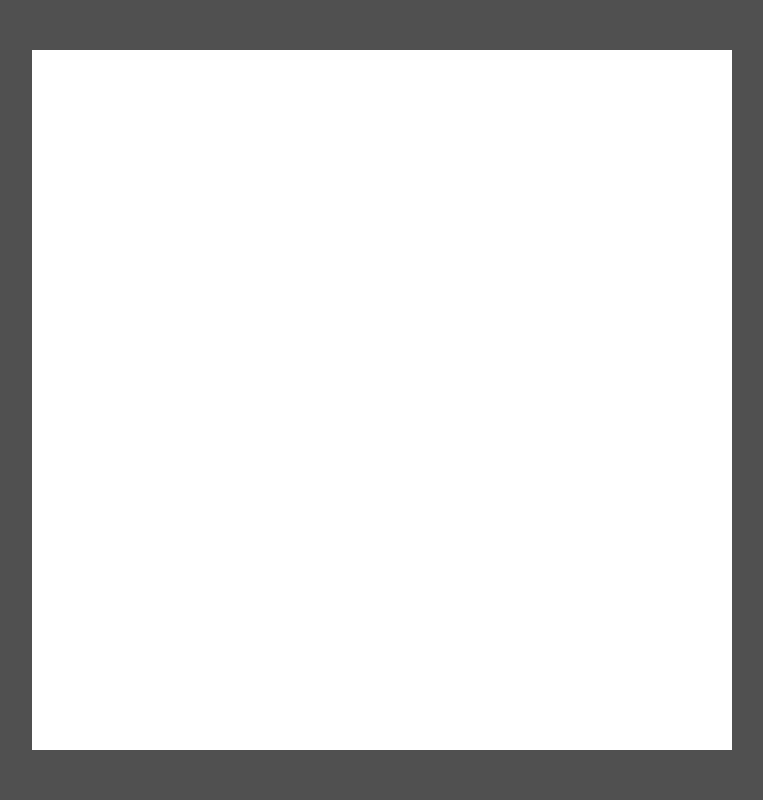
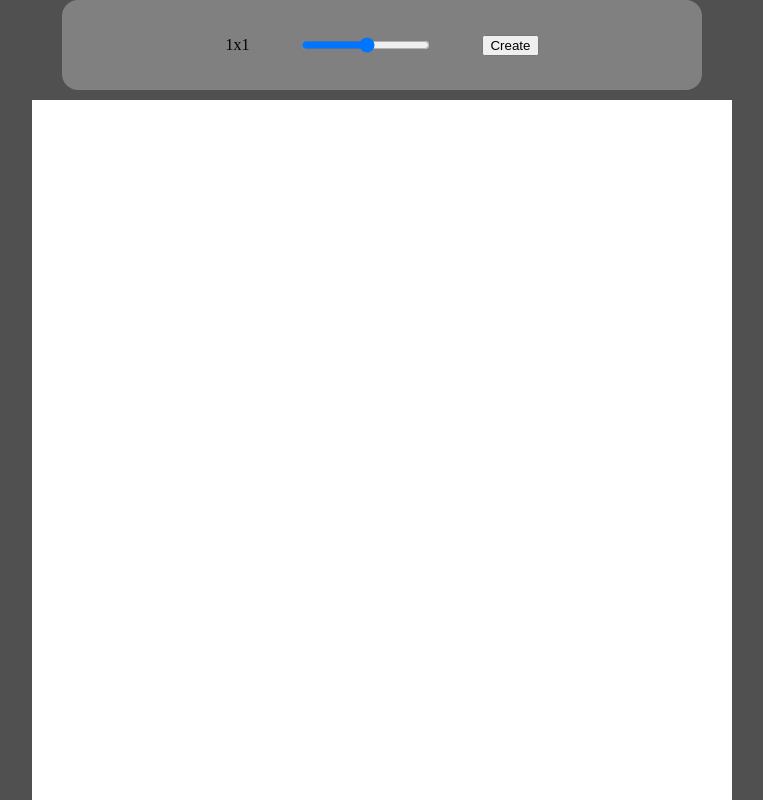
Before and after one commit to santosArnol/Etch-a-Sketch, a plain HTML site: page index.html in a window 1280 px wide. Shown: the whole page, without its empty margins (258-1021 px from the left). Drawn offline with Linux system fonts and the light colour scheme.

Commit message:
Add range input
For user to choose their desired grid size

```diff
--- a/index.html
+++ b/index.html
@@ -11,6 +11,12 @@
 
     <div class="mainContainer">
 
+        <div class="inputContainer">
+            <p class="gridSizePreview">1x1</p>
+            <input class="rangeInput" type="range" name="" id="" max="100" min="1">
+            <button class="createButton">Create</button>
+        </div>
+
         <div class="etchContainer"></div>
 
     </div>
--- a/script.js
+++ b/script.js
@@ -0,0 +1,25 @@
+const etchContainer = document.querySelector('.etchContainer')
+
+//Create grid of given dimensions
+
+const squareDimension = (700/2)+'px';
+
+for (let i = 1; i <= 2*2; i++){
+    const div = document.createElement('div');
+    div.style.width = squareDimension;
+    div.style.height = squareDimension;
+    div.classList.add("square");
+    etchContainer.appendChild(div);
+
+}
+
+const rangeInput = document.querySelector('.rangeInput');
+const gridSizePreview = document.querySelector('.gridSizePreview');
+
+const updateGridSizePreview = (e) => {
+    newSize = e.target.value;
+    console.log(newSize)
+    gridSizePreview.textContent = newSize+ " X " +newSize;
+}
+
+rangeInput.addEventListener('change',updateGridSizePreview);
--- a/style.css
+++ b/style.css
@@ -14,12 +14,37 @@ body{
     height: 100vh;
     background-color: rgb(80, 80, 80);
     display: flex;
+    flex-direction: column;
     justify-content: center;
     align-items: center;
+    gap:10px
+}
+
+.inputContainer{
+    width: 50%;
+    height: 100px;
+    background-color: grey;
+    display: flex;
+    justify-content: center;
+    align-items: center;
+    border-radius: 1rem;
+    gap: 50px;
 }
 
 .etchContainer{
     background-color: rgb(255, 255, 255);
     width: 700px;
     height: 700px;
+    display: flex;
+    flex-wrap: wrap;
+    align-items: center;
 }
+
+.square{
+    background-color: white;
+    transition: all 0.1s;
+}
+
+.square:hover{
+    background-color: black;
+}
```
